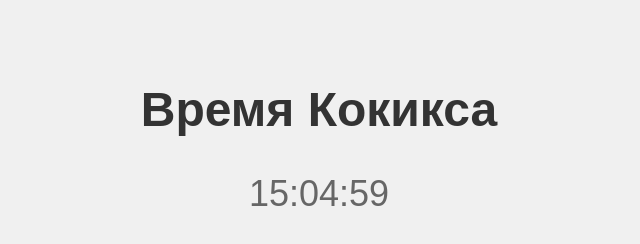
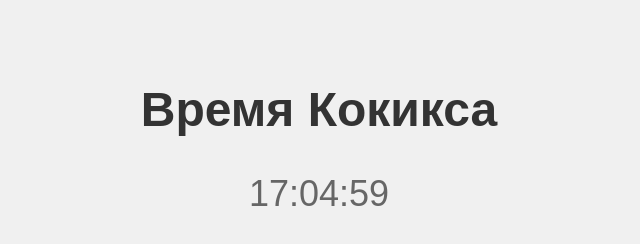
Before and after one commit to isaweye/kokixtime, a plain HTML site: page index.html in a window 1280 px wide. Shown: the full height of the page, 321-961 px from the left. Drawn offline with Linux system fonts and the light colour scheme.

Commit message:
Update index.html

```diff
--- a/index.html
+++ b/index.html
@@ -29,7 +29,7 @@
     function updateTime() {
       let currentTime = new Date();
 
-      let offset = 5;
+      let offset = 7;
       let utc = currentTime.getTime() + (currentTime.getTimezoneOffset() * 60000);
       let newTime = new Date(utc + (3600000 * offset));
 
```
